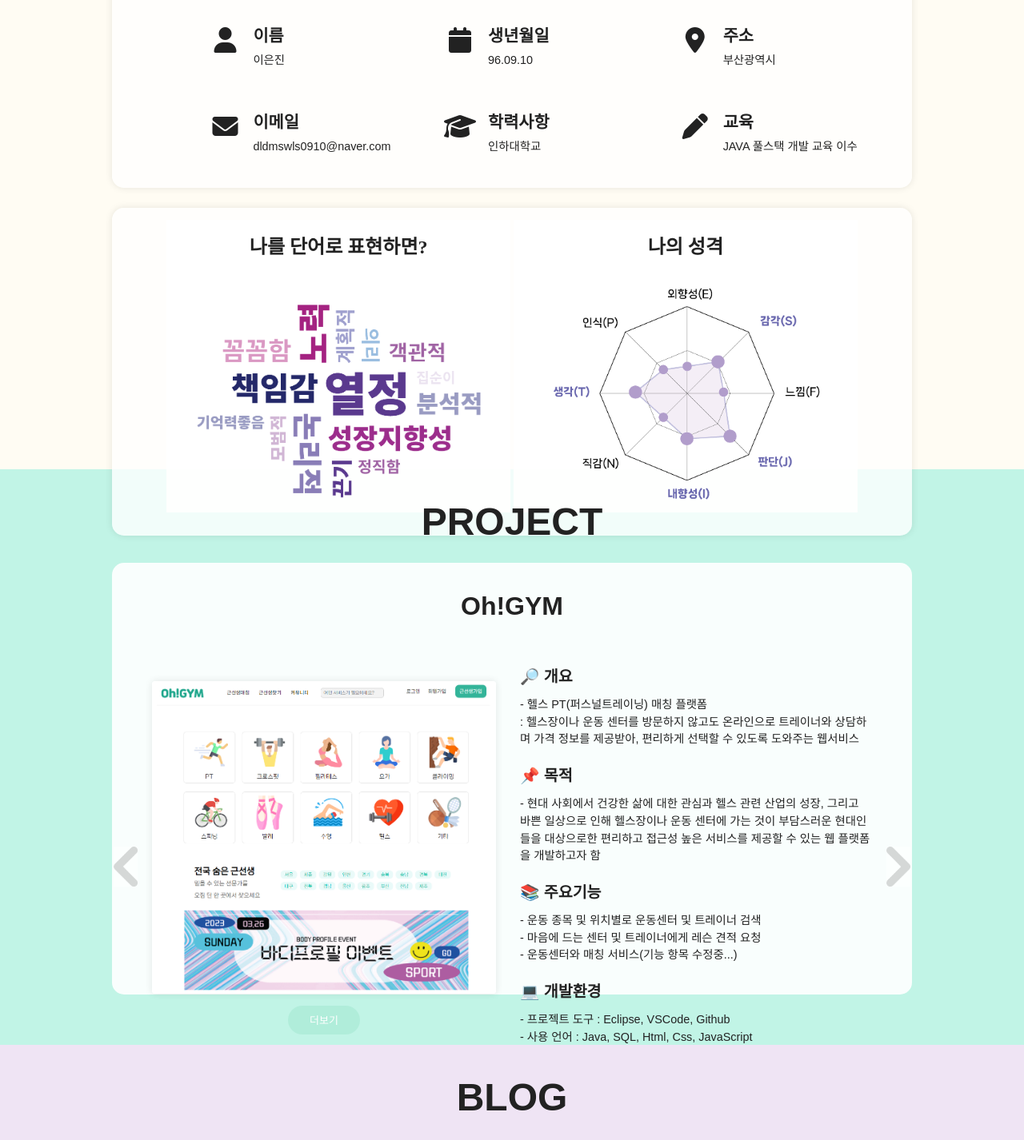
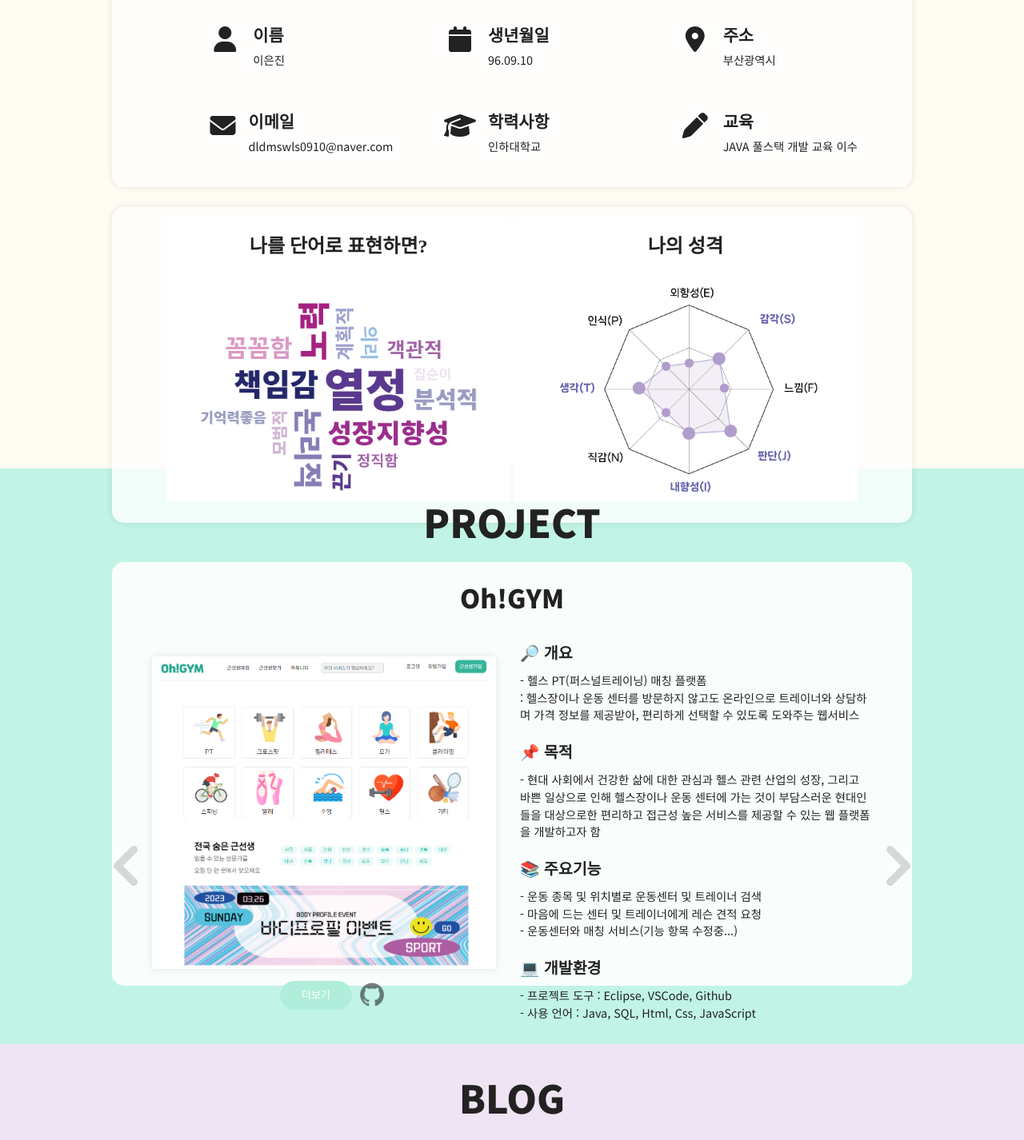
Before and after one commit to eun-jin0910/Portfolio, a plain HTML site: page Portfolio/portfolio.html in a window 1280 px wide. Shown: the part 934-2360 px from the top of the page at 80% size. Drawn offline with Linux system fonts and the light colour scheme; a web font is replaced by a local one.

Commit message:
commit 깃허브 링크 추가

```diff
--- a/Portfolio/portfolio.html
+++ b/Portfolio/portfolio.html
@@ -7,6 +7,12 @@
     <title>PORTFOLIO</title>
     <link rel="stylesheet" type="text/css" href="./portfoliostyle.css" />
     <link rel="shortcut icon" type="image/x-icon" href="./img/favicon.png">
+    <link rel="preconnect" href="https://fonts.googleapis.com">
+    <link rel="preconnect" href="https://fonts.gstatic.com" crossorigin>
+    <link href="https://fonts.googleapis.com/css2?family=Black+Han+Sans&display=swap" rel="stylesheet">
+    <link rel="preconnect" href="https://fonts.googleapis.com">
+    <link rel="preconnect" href="https://fonts.gstatic.com" crossorigin>
+    <link href="https://fonts.googleapis.com/css2?family=Noto+Sans+KR:wght@100;300;400;500;700;900&display=swap" rel="stylesheet">
     <script src="https://kit.fontawesome.com/367bc8d5b8.js" crossorigin="anonymous"></script>
 </head>
 <body>
@@ -115,7 +121,10 @@
                                 <div id="project-info">
                                     <span id="project-info-img">
                                         <img src="./img/ohgym-index.png" alt="">
-                                        <div id="show-more"><a href="">더보기</a></div>
+                                        <div id="show-link">
+                                            <span id="show-more-1"><a href="https://ej-development-note.tistory.com/101" target="_blank">더보기</a></span>
+                                            <span id="github-link"><a href="https://github.com/eun-jin0910/OhGYM" target="_blank"><img src="./img/Github-logo.png" alt=""></a></span>
+                                        </div>
                                     </span>
                                     <span id="project-info-text">
                                         <div class="project-info-detail" id="project-intro">
@@ -150,7 +159,10 @@
                                 <div id="project-info">
                                     <span id="project-info-img">
                                         <img src="./img/QnAGame.png" alt="">
-                                        <div id="show-more"><a href="">더보기</a></div>
+                                        <div id="show-link">
+                                            <span id="show-more-1"><a href="https://ej-development-note.tistory.com/100" target="_blank">더보기</a></span>
+                                            <span id="github-link"><a href="https://github.com/eun-jin0910/QnAProject" target="_blank"><img src="./img/Github-logo.png" alt=""></a></span>
+                                        </div>
                                     </span>
                                     <span id="project-info-text">
                                         <div class="project-info-detail" id="project-intro">
@@ -186,7 +198,7 @@
                                 <div id="project-info">
                                     <span id="project-info-img">
                                         <img src="./img/Lotto.png" alt="">
-                                        <div id="show-more"><a href="">더보기</a></div>
+                                        <div id="show-more"><a href="https://ej-development-note.tistory.com/99" target="_blank">더보기</a></div>
                                     </span>
                                     <span id="project-info-text">
                                         <div class="project-info-detail" id="project-intro">
--- a/Portfolio/portfoliostyle.css
+++ b/Portfolio/portfoliostyle.css
@@ -16,7 +16,9 @@
 }
 @font-face {
 	font-family: 'Black Han Sans', sans-serif;
-	src: url('https://fonts.googleapis.com/css2?family=Black+Han+Sans&display=swap');
+	src: url('https://fonts.googleapis.com/css2?family=Black+Han+Sans&display=swap'),
+		url('https://fonts.googleapis.com/css?family=Black+Han+Sans:400'),
+		url('https://fonts.googleapis.com/css?family=Black+Han+Sans&display=swap&subset=korean');
 }
 @font-face {
     font-family: 'SBAggroB';
@@ -60,6 +62,7 @@ header {
 	position: sticky;
 	background-color: white;
 	font-size: 14px;
+	z-index: 100;
 }
 #menu {
 	display: flex;
@@ -93,7 +96,6 @@ header {
 	font-weight: 600;
 }
 .anchor {
-	/* border: 1px solid; */
 	position: relative;
 	z-index: 1000;
   	top: -80px;
@@ -139,13 +141,15 @@ h1 {
 	justify-content: center;
 	align-items: center;
 }
-#intro-text-content > span, #intro-text-content > span > span {
+#intro-text-content > span {
 	font-size: 2.5rem;
 	color: rgba(0, 0, 0, 0.6);
-	font-family: 'Black Han Sans', sans-serif;
+	font-family: 'Black Han Sans', sans-serif !important;
 }
-* {
-	/* border: 1px solid; */
+#intro-text-content > span > span {
+	font-size: 2.5rem;
+	color: rgba(0, 0, 0, 0.6);
+	font-family: 'Black Han Sans', sans-serif !important;
 }
 #intro-text-1 {
 	padding: 0;
@@ -214,7 +218,8 @@ h1 {
     margin-bottom: 5px;
 }
 #about-2 {
-	height: 380px;
+	padding-bottom: 30px;
+	max-height: 350px;
 }
 .about-me-info {
 	padding-top: 16px;
@@ -222,7 +227,6 @@ h1 {
 	display: inline-block;
 	background-color: rgba(255, 255, 255, 0.9);
 	width: 430px;
-	height: 350px;
 }
 .about-me-info > h1 {
 	font-family: 'NanumSquareNeo-Variable';
@@ -230,7 +234,10 @@ h1 {
 }
 .about-me-info > img {
 	margin-top: 15px;
-	height: 280px;
+	height: 272px;
+}
+#about-me-mbti > img {
+	padding-left: 5px;
 }
 
 /* project */
@@ -246,7 +253,7 @@ h1 {
 	height: calc(100vh - 310px);
 	background-color: rgba(255, 255, 255, 0.9);
 	margin-top: 5px;
-	padding: 30px 10px 20px 10px;
+	padding: 20px 10px 20px 10px;
 	border-radius: 15px;
 }
 #project-title {
@@ -256,7 +263,7 @@ h1 {
 #project-info {
 	display: flex;
 	margin: 20px;
-	margin-top: 30px;
+	margin-top: 10px;
 	padding: 20px;
 }
 #project-info-img {
@@ -269,8 +276,14 @@ h1 {
 	margin-top: 20px;
 	margin-right: 30px;
 }
+#show-link {
+	display: flex;
+	justify-content: center;
+	align-items: center;
+	margin: 10px 130px;
+}
 #show-more {
-	margin: 10px 170px;
+	margin: 10px 163px;
 	padding: 3px 0;
 	display: flex;
 	justify-content: center;
@@ -280,12 +293,31 @@ h1 {
 	border-radius: 25px;
 	background-color: #b0edda;
 }
-#show-more > a {
+#show-more-1 {
+	padding: 3px 0;
+	display: flex;
+	justify-content: center;
+	align-items: center;
+	width: 90px;
+	height: 30px;
+	border-radius: 25px;
+	background-color: #b0edda;
+}
+#show-more > a, #show-more-1 > a  {
 	font-family: 'NanumSquareNeo-Variable';
 	color: white;
 }
-#show-more:hover {
+#show-more:hover, #show-more-1:hover {
 	background-color: #48cca3;
+}
+#github-link > a > img {
+	width: 30px;
+	padding-top: 3px;
+	margin: 0 10px;
+	opacity: 0.5;
+}
+#github-link > a > img:hover {
+	opacity: 1;
 }
 #project-info-text {
 	text-align: left;
```
Also changed, not shown: Portfolio/img/Github-logo.png (added).
